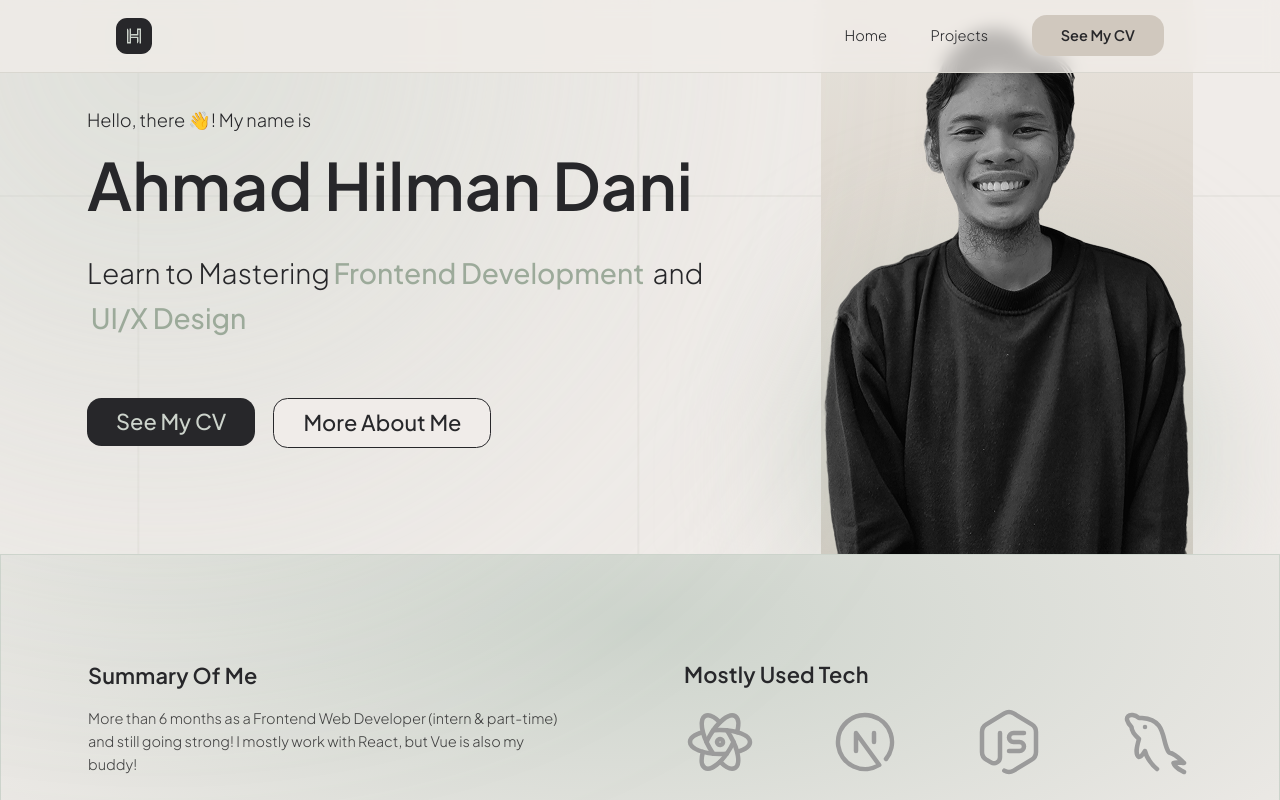
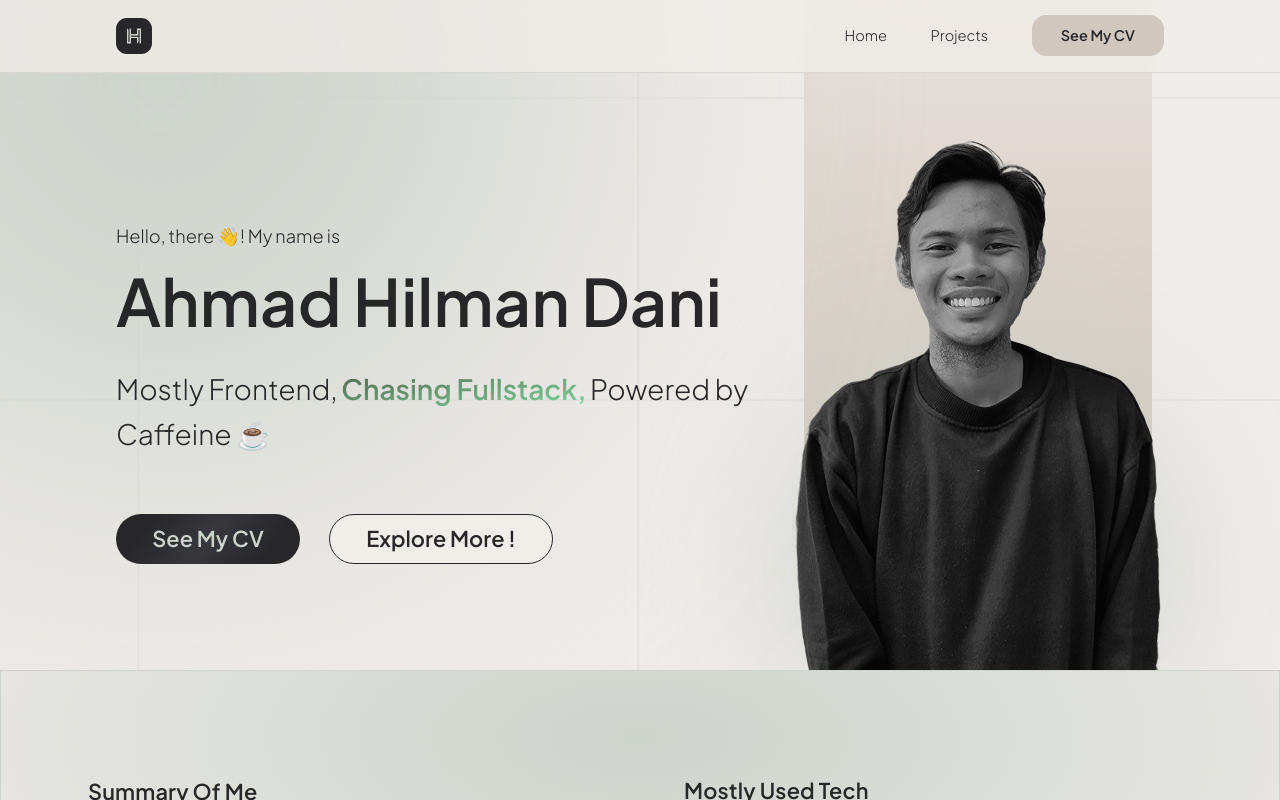
Before and after one commit to ahmadhilmandani/my-portofolio-v5, a React (Vite) app: page / in a window 1280 px wide. Shown: the top 800 px of the page. Built offline with nearby package versions, Linux system fonts and the light colour scheme.

Commit message:
update: make home page more modular

```diff
--- a/src/App.tsx
+++ /dev/null
@@ -1,98 +0,0 @@
-import { useState } from 'react'
-import gradientBG from './assets/grid_bg.png'
-import Navbar from './components/Navbar'
-import Me from "./assets/me.png"
-import { IconBrandMysql, IconBrandNextjs, IconBrandNodejs, IconBrandReact } from '@tabler/icons-react'
-
-
-function App() {
-  const [count, setCount] = useState(0)
-
-  return (
-    <div className={`bg-center w-full min-h-screen bg-[#F0ECE9] relative bg-repeat`} style={{
-      backgroundImage: `url(${gradientBG})`
-    }}>
-      <Navbar />
-      <div className='w-full h-screen px-24'>
-        <div className='flex justify-between items-center'>
-          <div className='size-[720px] bg-sage-500 rounded-full fixed top-[-320px] left-[-200px] blur-[200px] opacity-65 z-10'>
-
-          </div>
-          <div className='max-w-[640px] flex-1 relative z-20'>
-            <div className='text-xl'>
-              Hello, there 👋! My name is
-            </div>
-            <h1 className='text-7xl'>
-              Ahmad
-              Hilman Dani
-            </h1>
-            <div className='text-[28px] '>
-              Learn to Mastering
-              <span className='inline-block mx-1 font-medium relative z-10 text-[28px] text-sage-800'>
-                Frontend Development
-              </span> and
-              <span className='inline-block mx-1 font-medium relative z-10 text-[28px] text-sage-800'>
-                UI/X Design
-              </span>
-            </div>
-            <div className='flex gap-5 mt-16'>
-              <div>
-                <button className='px-8 py-2.5 rounded-2xl bg-text-black text-sage-500 font-medium text-2xl'>See My CV</button>
-              </div>
-              <div>
-                <button className='px-8 py-2.5 rounded-2xl border bg-bg-khaki border-text-black text-text-black font-medium text-2xl'>More About Me</button>
-              </div>
-            </div>
-          </div>
-          <div className='relative'>
-            <div
-              className="absolute top-1/2 left-1/2 transform -translate-x-1/2 -translate-y-1/2 bg-linear-to-b from-khaki-500 to-khaki-600 max-w-lg w-full h-full flex justify-center items-center text-xs">atika nur royyanah, <br /> in my silence, <br /> i love you deeply.
-            </div>
-            <img src={Me} alt="" className='relative z-20' />
-            <div className='absolute bottom-0 right-0 max-w-2xl w-full bg-sage-500 h-80 rounded-t-full blur-[70px]'>
-
-            </div>
-          </div>
-        </div>
-        <div className='w-full border-sage-500 border bg-radial-[at_50%_20%] from-sage-500 to-bg-khaki absolute inset-x-0 left-0 right-0 px-24 flex gap-32 items-center py-28 justify-between'>
-          <div className='mb-3 max-w-[480px] flex-1'>
-            <h3>
-              Summary Of Me
-            </h3>
-            <div className='text-[#3f3f3f]'>
-              More than 6 months as a Frontend Web Developer (intern & part-time) and still going strong! I mostly work with React, but Vue is also my buddy!
-            </div>
-          </div>
-          <div className='mb-3 flex-1'>
-            <h3>
-              Mostly Used Tech
-            </h3>
-            <div className='flex gap-20 items-center'>
-              <IconBrandReact size={72} stroke={1.5} className='stroke-[#9B9B9B]' />
-              <IconBrandNextjs size={72} stroke={1.5} className='stroke-[#9B9B9B]' />
-              <IconBrandNodejs size={72} stroke={1.5} className='stroke-[#9B9B9B]' />
-              <IconBrandMysql size={72} stroke={1.5} className='stroke-[#9B9B9B]' />
-            </div>
-          </div>
-        </div>
-
-
-      </div>
-      <div className='w-full h-screen da'>
-
-      </div>
-      <div className='w-full h-screen da'>
-
-      </div>
-      <div className='w-full h-screen da'>
-
-      </div>
-      <div className='w-full h-screen da'>
-
-      </div>
-
-    </div>
-  )
-}
-
-export default App
--- /dev/null
+++ b/src/layouts/MainLayout.tsx
@@ -0,0 +1,16 @@
+import Navbar from "../components/Navbar";
+import gradientBG from "../assets/grid_bg.png"
+import { Outlet } from "react-router";
+
+export default function MainLayout() {
+  return (
+    <>
+      <div className={`bg-center w-full min-h-screen bg-[#F0ECE9] relative bg-repeat`} style={{
+        backgroundImage: `url(${gradientBG})`
+      }}>
+        <Navbar />
+        <Outlet />
+      </div>
+    </>
+  )
+}
--- a/src/main.tsx
+++ b/src/main.tsx
@@ -1,13 +1,11 @@
 import { StrictMode } from 'react'
 import { createRoot } from 'react-dom/client'
 import './index.css'
-import App from './App.tsx'
-import { BrowserRouter } from 'react-router'
+import { RouterProvider } from 'react-router'
+import { router } from './routes/Index.tsx'
 
 createRoot(document.getElementById('root')!).render(
   <StrictMode>
-    <BrowserRouter>
-      <App />
-    </BrowserRouter>
+    <RouterProvider router={router} />
   </StrictMode>,
 )
--- a/src/pages/home/Index.tsx
+++ b/src/pages/home/Index.tsx
@@ -1,7 +1,9 @@
+import LandingSection from "./section/LandingSection";
+
 export default function HomeIndex() {
   return (
     <>
-
+      <LandingSection />
     </>
   )
 }
--- /dev/null
+++ b/src/pages/home/section/LandingSection.tsx
@@ -0,0 +1,71 @@
+import { IconBrandMysql, IconBrandNextjs, IconBrandNodejs, IconBrandReact } from "@tabler/icons-react";
+import Button from "../../../components/Button";
+import Me from "../../../assets/me.png"
+
+export default function LandingSection() {
+  return (
+    <>
+      <div className='w-full h-screen px-32'>
+        <div className='flex justify-between items-center pt-32'>
+          <div className='size-[800px] bg-sage-500 rounded-full fixed top-[-320px] left-[-240px] blur-[145px] z-10'>
+
+          </div>
+          <div className='max-w-[640px] flex-1 relative z-20'>
+            <div className='text-xl'>
+              Hello, there 👋! My name is
+            </div>
+            <h1 className='text-7xl'>
+              Ahmad
+              Hilman Dani
+            </h1>
+            <div className='text-[28px]'>
+              Mostly Frontend,
+              <span className='inline-block mx-1 font-semibold relative z-10 text-[28px] transition-colors bg-gradient-to-br from-[#51624E] to-[#7FDCA2] bg-clip-text text-transparent'>
+                Chasing Fullstack,
+              </span>
+              Powered by Caffeine ☕
+            </div>
+            <div className='mt-16 flex gap-8'>
+              <Button onClickProp={() => { }} buttonType={'primary'} isExtend={false} isLoading={false} buttonSize='large' >
+                See My CV
+              </Button>
+              <Button onClickProp={() => { }} buttonType={'outline'} isExtend={false} isLoading={false} buttonSize='large' >
+                Explore More !
+              </Button>
+            </div>
+          </div>
+          <div className='relative'>
+            <div
+              className="absolute top-0 left-1/2 mt-[-160px] -translate-x-1/2 bg-linear-to-b from-khaki-500 to-khaki-600 max-w-sm w-full h-full flex justify-center items-center text-xs">atika nur royyanah, <br /> in my silence, <br /> i love you deeply.
+            </div>
+            <img src={Me} alt="" className='relative z-20' />
+            <div className='absolute bottom-0 right-0 max-w-2xl w-full bg-sage-500 h-80 rounded-t-full blur-[70px]'>
+            </div>
+          </div>
+        </div>
+
+        <div className='w-full border-sage-500 border bg-radial-[at_50%_20%] from-sage-500 to-bg-khaki absolute inset-x-0 left-0 right-0 px-24 flex gap-32 items-center py-28 justify-between z-20'>
+          <div className='mb-3 max-w-[480px] flex-1'>
+            <h3>
+              Summary Of Me
+            </h3>
+            <div className='text-[#3f3f3f]'>
+              More than 6 months as a Frontend Web Developer (intern & part-time) and still going strong! I mostly work with React, but Vue is also my buddy!
+            </div>
+          </div>
+          <div className='mb-3 flex-1'>
+            <h3>
+              Mostly Used Tech
+            </h3>
+            <div className='flex gap-20 items-center'>
+              <IconBrandReact size={72} stroke={1.5} className='stroke-[#9B9B9B]' />
+              <IconBrandNextjs size={72} stroke={1.5} className='stroke-[#9B9B9B]' />
+              <IconBrandNodejs size={72} stroke={1.5} className='stroke-[#9B9B9B]' />
+              <IconBrandMysql size={72} stroke={1.5} className='stroke-[#9B9B9B]' />
+            </div>
+          </div>
+        </div>
+      </div>
+    </>
+  )
+}
--- /dev/null
+++ b/src/routes/Index.tsx
@@ -0,0 +1,16 @@
+import { createBrowserRouter } from "react-router";
+import MainLayout from "../layouts/MainLayout";
+import HomeIndex from "../pages/home/Index";
+
+export const router = createBrowserRouter([
+  {
+    path: '/',
+    Component: MainLayout,
+    children: [
+      {
+        index: true,
+        element: <HomeIndex />,
+      }
+    ]
+  }
+])
```
